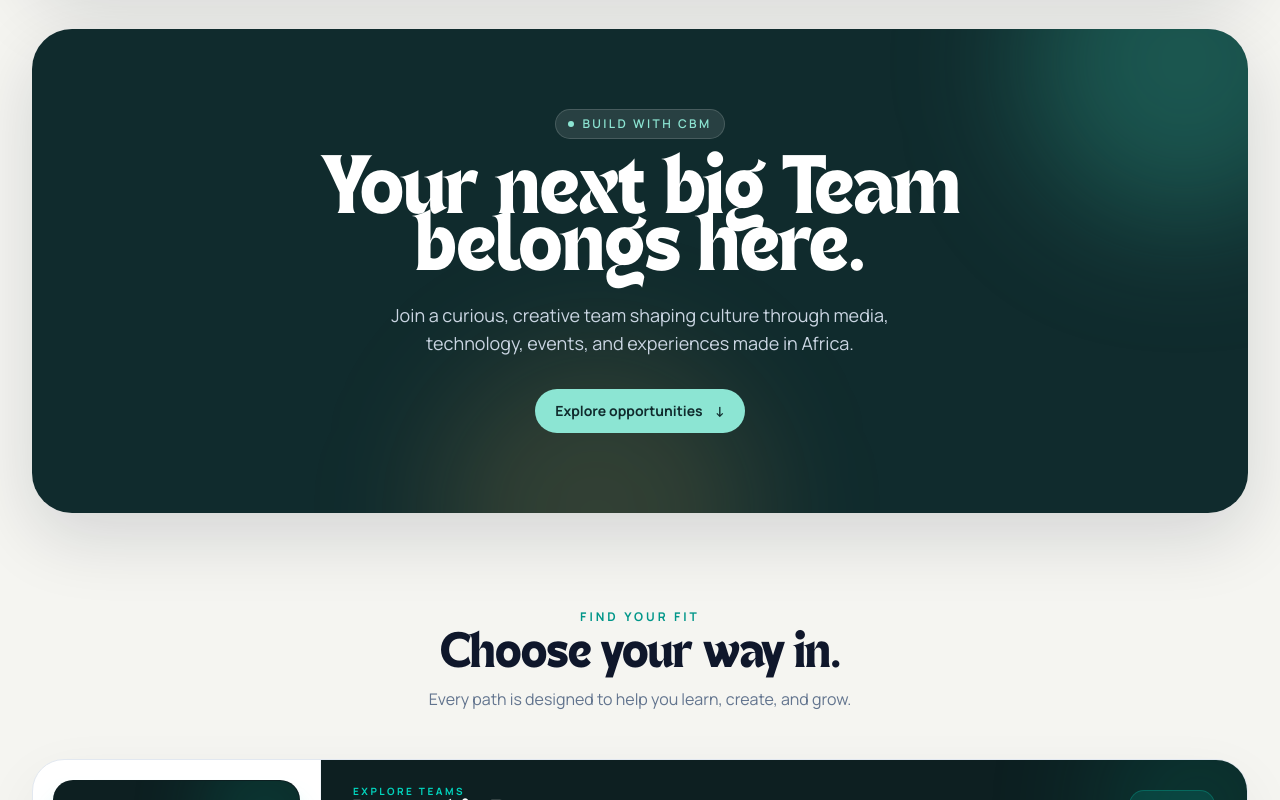
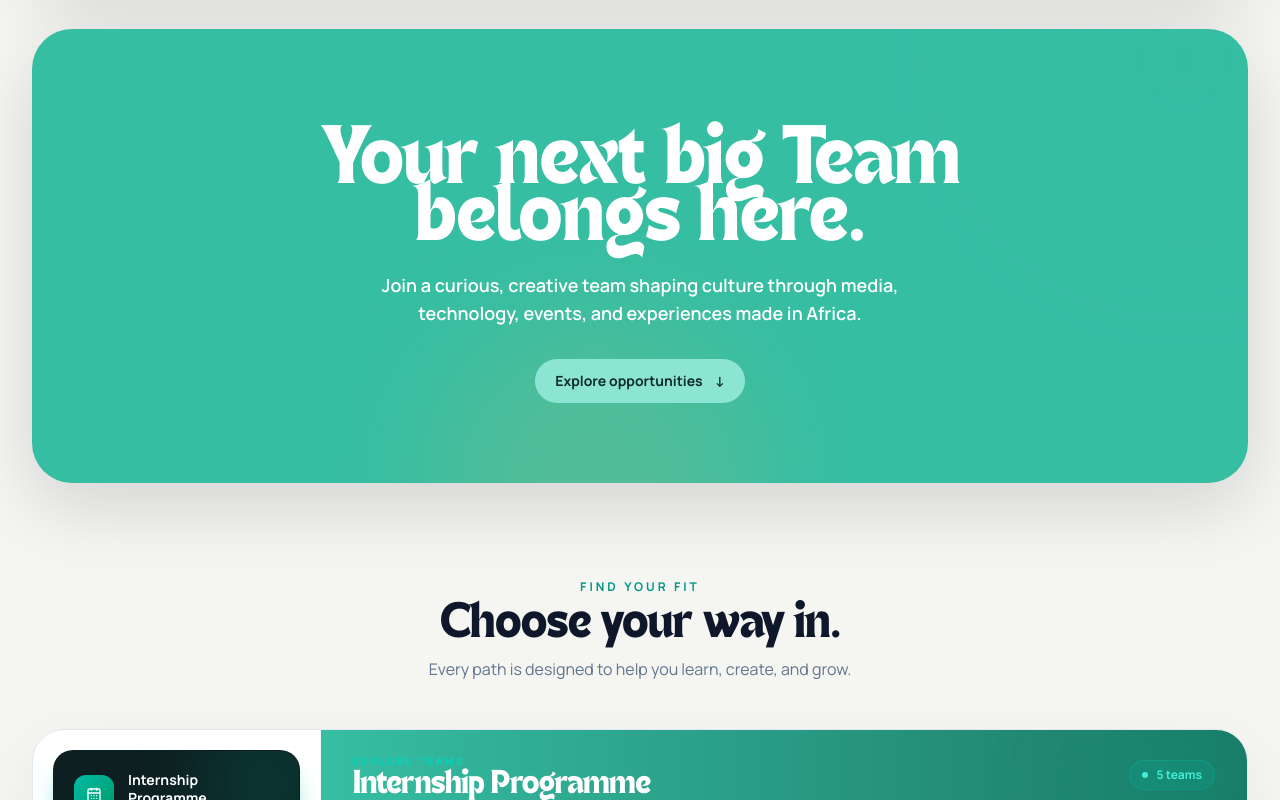
Before and after one commit to CBM-GROUP/cbmgroup-landingpage, a Next.js app: page /careers in a window 1280 px wide. Shown: the part 380-1180 px from the top of the page. Built offline with nearby package versions, Linux system fonts and the light colour scheme.

Commit message:
style: update careers page styling and hero color scheme

```diff
--- a/src/app/careers/page.tsx
+++ b/src/app/careers/page.tsx
@@ -98,18 +98,15 @@
         </section>
 
         {/* ── HERO ── */}
-        <section className="relative overflow-hidden rounded-[2.5rem] bg-[#102b2d] px-6 py-12 text-white shadow-[0_24px_70px_rgba(15,23,42,0.14)] sm:px-10 sm:py-16 lg:px-16 lg:py-20">
+        <section className="relative overflow-hidden rounded-[2.5rem] bg-[#36bea3] px-6 py-12 text-white shadow-[0_24px_70px_rgba(15,23,42,0.14)] sm:px-10 sm:py-16 lg:px-16 lg:py-20">
           <div className="absolute -right-24 -top-32 h-80 w-80 rounded-full bg-[#36bea3]/30 blur-3xl" />
           <div className="absolute -bottom-40 left-1/3 h-80 w-80 rounded-full bg-[#f6b85c]/15 blur-3xl" />
           <div className="relative mx-auto flex max-w-3xl flex-col items-center text-center">
-            <div className="inline-flex items-center gap-2 rounded-full border border-white/15 bg-white/10 px-3 py-1.5 text-xs font-semibold uppercase tracking-[0.2em] text-[#8ce5d3]">
-              <span className="h-1.5 w-1.5 rounded-full bg-[#8ce5d3]" />
-              Build with CBM
-            </div>
+
             <h2 className="mt-6 max-w-2xl text-3xl font-semibold leading-[1.05] tracking-[-0.06em] sm:text-5xl lg:text-6xl">
               Your next big Team belongs here.
             </h2>
-            <p className="mt-6 max-w-xl text-base leading-7 text-slate-300 sm:text-lg">
+            <p className="mt-6 max-w-xl text-base font-semibold leading-7 text-white sm:text-lg">
               Join a curious, creative team shaping culture through media, technology, events, and experiences made in Africa.
             </p>
             <a href="#opportunities" className="mt-8 inline-flex items-center gap-3 rounded-full bg-[#8ce5d3] px-5 py-3 text-sm font-bold text-[#102b2d] transition hover:bg-white">
@@ -222,7 +219,7 @@
                   className="flex h-full flex-col"
                 >
                   {/* Right header */}
-                  <div className="relative overflow-hidden bg-[#0d1f21] px-5 py-5 sm:px-8 sm:py-6">
+                  <div className="relative overflow-hidden bg-gradient-to-r from-[#36bea3] to-[#1c7865] px-5 py-5 sm:px-8 sm:py-6">
                     <div className={`absolute -right-12 -top-12 h-48 w-48 rounded-full bg-gradient-to-br ${accent.bg} opacity-20 blur-3xl`} />
                     <div className="relative flex flex-wrap items-center justify-between gap-3">
                       <div>
@@ -284,7 +281,7 @@
                           transition={{ duration: 0.35, ease: [0.22, 1, 0.36, 1] }}
                           className="overflow-hidden"
                         >
-                          <div className="relative overflow-hidden rounded-2xl bg-[#0d1f21] p-5 sm:p-6">
+                          <div className="relative overflow-hidden rounded-2xl bg-gradient-to-r from-[#36bea3] to-[#1c7865] p-5 sm:p-6">
                             <div className={`absolute -right-12 -top-12 h-44 w-44 rounded-full bg-gradient-to-br ${accent.bg} opacity-20 blur-3xl`} />
                             <div className="absolute bottom-0 left-1/3 h-32 w-32 rounded-full bg-teal-500/10 blur-2xl" />
 
--- a/src/components/landing/Hero.tsx
+++ b/src/components/landing/Hero.tsx
@@ -31,7 +31,7 @@
               transition={{ duration: 0.8, delay: 0.1 }}
               className="w-full max-w-4xl text-3xl font-bold leading-[0.95] tracking-[-0.05em] text-white sm:text-5xl lg:text-6xl drop-shadow-sm"
             >
-              Become one of us
+              Become One Of Us
             </motion.h1>
 
             <motion.div
```
Lines whose indentation alone changed are shown as unchanged.
